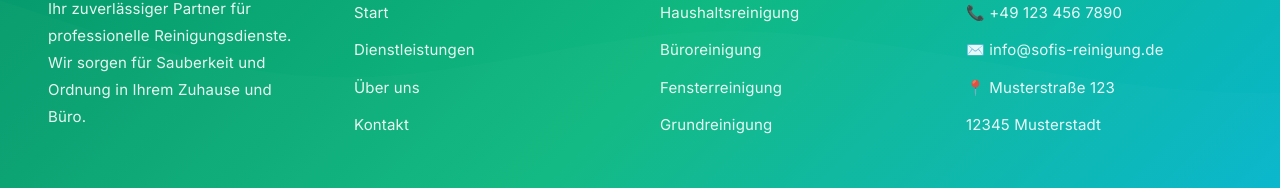
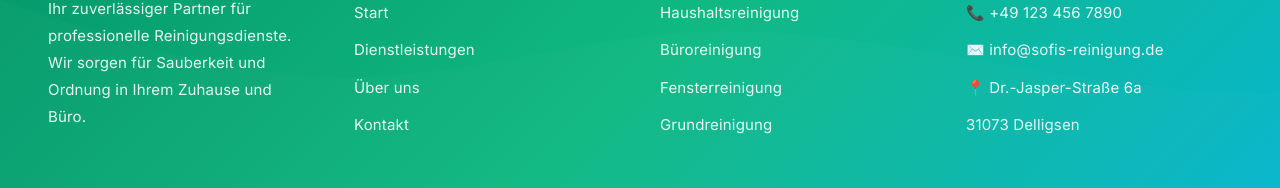
Before and after one commit to ecoezer/sofisreinigungunddienstleistun, a React (Vite) app: page / in a window 1280 px wide. Shown: the part 5392-5580 px from the top of the page. Built offline with nearby package versions, Linux system fonts and the light colour scheme.

Commit message:
Updated Footer.tsx

```diff
--- a/src/components/Footer.tsx
+++ b/src/components/Footer.tsx
@@ -39,8 +39,8 @@ function Footer() {
           <ul>
             <li>📞 +49 123 456 7890</li>
             <li>✉️ info@sofis-reinigung.de</li>
-            <li>📍 Musterstraße 123</li>
-            <li>12345 Musterstadt</li>
+            <li>📍 Dr.-Jasper-Straße 6a</li>
+            <li>31073 Delligsen</li>
           </ul>
         </div>
       </div>
```
